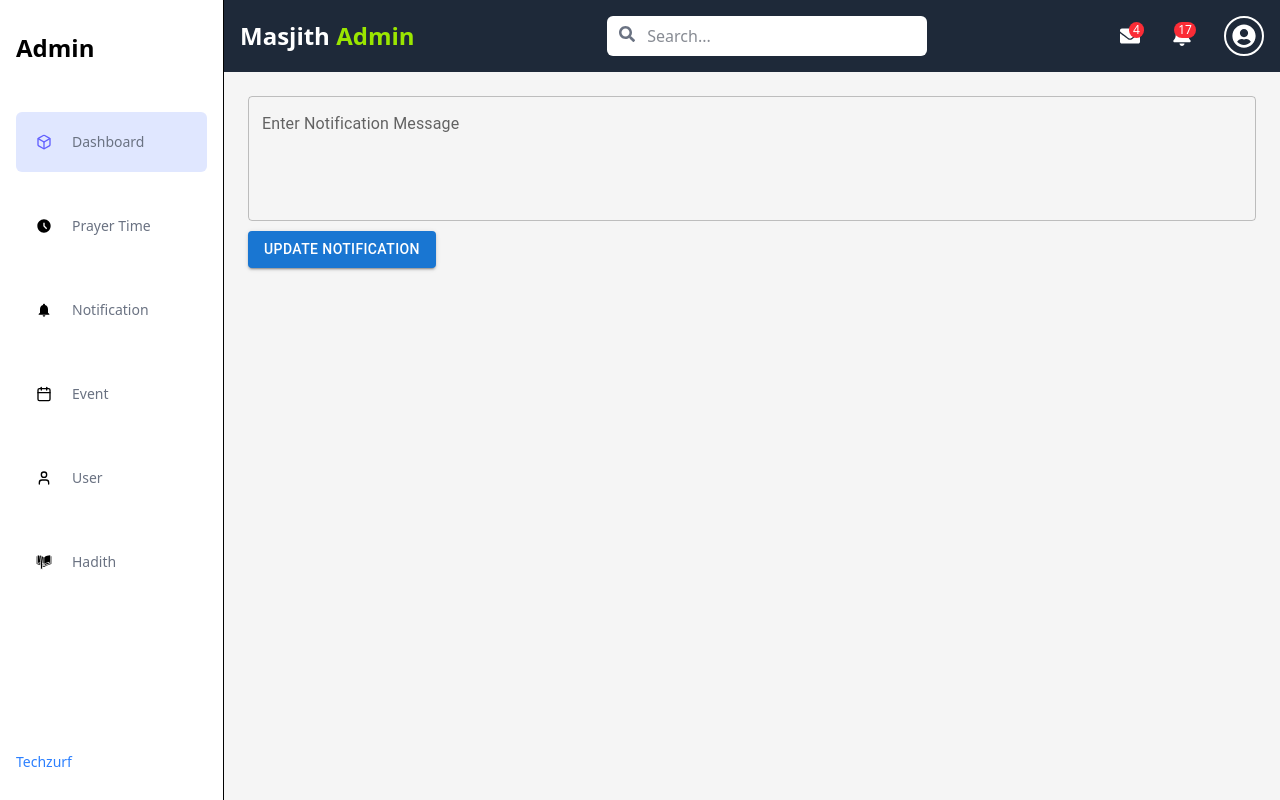
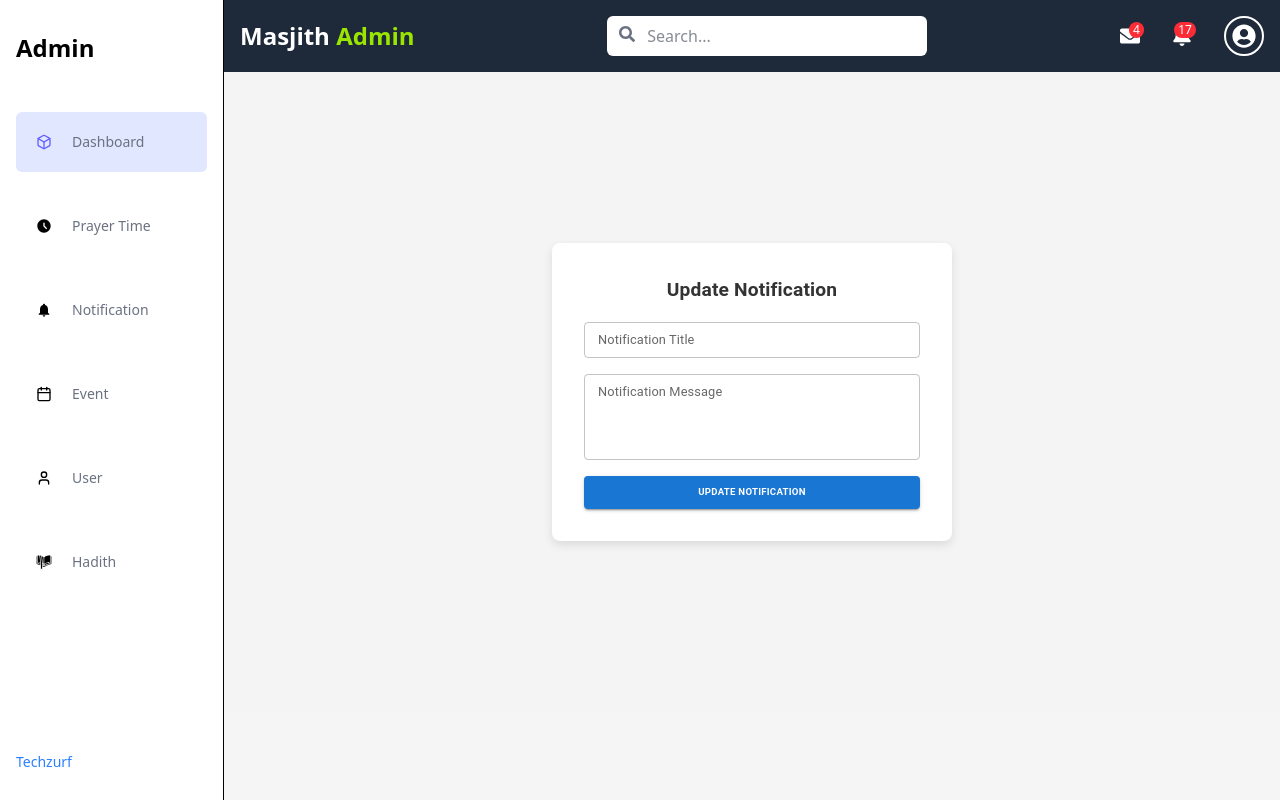
Before and after one commit to moFazil/panel, a React (Vite) app: page /notification in a window 1280 px wide. Built offline with nearby package versions, Linux system fonts and the light colour scheme.

Commit message:
Update Notification.jsx

```diff
--- a/src/pages/Notification.jsx
+++ b/src/pages/Notification.jsx
@@ -1,35 +1,96 @@
-import { useState } from 'react';
-import { TextField, Button } from '@mui/material';
+import { useState } from "react";
+import { TextField, Button, Box, Typography } from "@mui/material";
 
 const Notification = () => {
-  const [message, setMessage] = useState('');
+  const [title, setTitle] = useState("");
+  const [message, setMessage] = useState("");
 
   const handleUpdateNotification = () => {
-    // Logic to handle the update, e.g., sending the message to an API or updating state
-    console.log('Notification Updated:', message);
+    console.log("Notification Updated:", { title, message });
   };
 
   return (
-    <div className='p-4 md:p-6'>
+    <Box
+      sx={{
+        height: "80vh",
+        display: "flex",
+        justifyContent: "center",
+        alignItems: "center",
+        bgcolor: "#f4f4f4",
+      }}
+    >
+      <Box
+        sx={{
+          p: { xs: 2, sm: 4 },
+          width: "90%",
+          maxWidth: 400,
+          display: "flex",
+          flexDirection: "column",
+          gap: 2,
+          bgcolor: "white",
+          borderRadius: 2,
+          boxShadow: "0px 4px 10px rgba(0, 0, 0, 0.1)",
+        }}
+      >
+        <Typography
+          variant="h6"
+          sx={{
+            fontSize: { xs: "1rem", sm: "1.2rem" },
+            fontWeight: "bold",
+            textAlign: "center",
+            color: "#333",
+          }}
+        >
+          Update Notification
+        </Typography>
+
+        {/* Title Input */}
         <TextField
-        label="Enter Notification Message"
+          label="Notification Title"
+          variant="outlined"
+          fullWidth
+          size="small"
+          value={title}
+          onChange={(e) => setTitle(e.target.value)}
+          sx={{
+            "& .MuiInputBase-input": { fontSize: "0.85rem" },
+            "& .MuiInputLabel-root": { fontSize: "0.8rem" },
+          }}
+        />
+
+        {/* Message Input */}
+        <TextField
+          label="Notification Message"
           variant="outlined"
           fullWidth
           multiline
-        rows={4}
+          rows={3}
+          size="small"
           value={message}
           onChange={(e) => setMessage(e.target.value)}
+          sx={{
+            "& .MuiInputBase-input": { fontSize: "0.85rem" },
+            "& .MuiInputLabel-root": { fontSize: "0.8rem" },
+          }}
         />
+
+        {/* Update Button */}
         <Button
           variant="contained"
           color="primary"
+          fullWidth
+          sx={{
+            fontSize: "0.6rem",
+            fontWeight: "bold",
+            py: 1,
+          }}
           onClick={handleUpdateNotification}
-        style={{ marginTop: '10px' }}
         >
           Update Notification
         </Button>
-    </div>
+      </Box>
+    </Box>
   );
-}
+};
 
 export default Notification;
```
Lines whose indentation alone changed are shown as unchanged.
